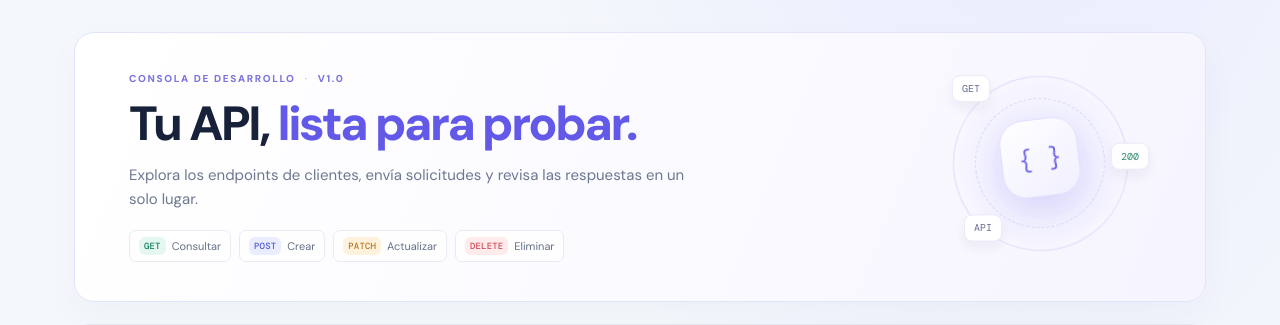
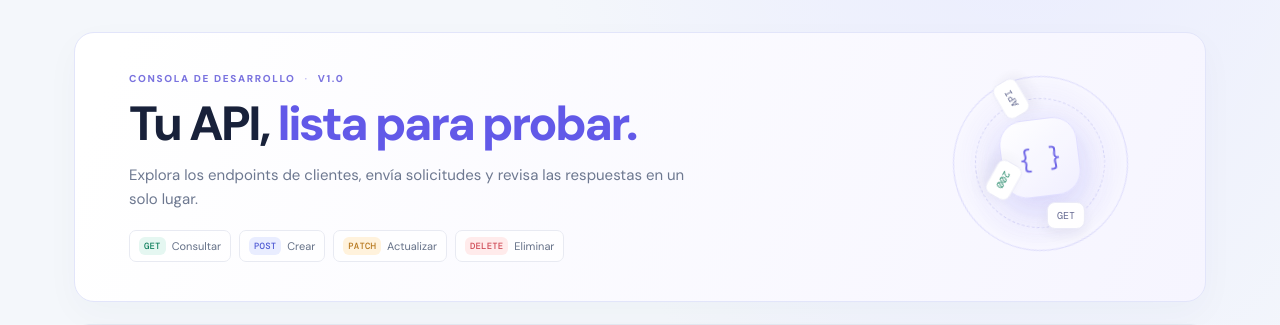
Before and after one commit to phpeitor/api-rest-php, a PHP site: page /api-rest-php/ in a window 1280 px wide. Shown: the part 76-401 px from the top of the page. Run offline with PHP 8.4, Linux system fonts and the light colour scheme.

Commit message:
fix hero css

```diff
--- a/assets/css/hero-motion.css
+++ b/assets/css/hero-motion.css
@@ -2,12 +2,16 @@
 .hero-art .orbit-one{animation:orbit-turn 32s linear infinite}
 .hero-art .orbit-two{animation:orbit-turn 24s linear infinite reverse}
 .hero-art .art-core{position:relative;z-index:1;animation:core-float 4.8s ease-in-out infinite;transition:box-shadow .35s,background .35s,transform .35s}
-.hero-art .art-node{z-index:2;animation:node-float 4.2s ease-in-out infinite;transition:color .25s,border-color .25s,box-shadow .25s}
-.hero-art .node-two{animation-delay:-1.4s}.hero-art .node-three{animation-delay:-2.7s}
+.hero-art .node-orbit{position:absolute;z-index:2;top:50%;left:50%;width:0;height:0;animation:orbit-turn 18s linear infinite}
+.hero-art .node-orbit-two{animation-duration:22s;animation-delay:-7.3s}
+.hero-art .node-orbit-three{animation-duration:26s;animation-delay:-17.3s}
+.hero-art .node-orbit .art-node{position:absolute;top:-91px;right:auto;bottom:auto;left:0;transform:translate(-50%,-50%);animation:node-counter 18s linear infinite reverse;transition:color .25s,border-color .25s,box-shadow .25s}
+.hero-art .node-orbit-two .art-node{top:-74px;animation-duration:22s}
+.hero-art .node-orbit-three .art-node{top:-103px;animation-duration:26s}
 .hero:hover .art-core{transform:translateY(-5px) rotate(-3deg) scale(1.05);background:linear-gradient(145deg,#fff,#e9e7ff);box-shadow:0 18px 42px #5148e540,0 0 0 8px #5148e50a}
 .hero:hover .art-node{border-color:#d5d2ff;box-shadow:0 9px 22px #5148e51a}
 @keyframes orbit-turn{to{transform:rotate(360deg)}}
 @keyframes core-float{0%,100%{translate:0 0}50%{translate:0 -6px}}
-@keyframes node-float{0%,100%{translate:0 0}50%{translate:0 -4px}}
+@keyframes node-counter{to{rotate:360deg}}
 @keyframes hero-glow{0%,100%{opacity:.55;scale:.92}50%{opacity:1;scale:1.08}}
-@media(prefers-reduced-motion:reduce){.hero-art::before,.hero-art .orbit-one,.hero-art .orbit-two,.hero-art .art-core,.hero-art .art-node{animation:none!important;transition:none!important}.hero:hover .art-core{transform:none}}
+@media(prefers-reduced-motion:reduce){.hero-art::before,.hero-art .orbit-one,.hero-art .orbit-two,.hero-art .art-core,.hero-art .node-orbit,.hero-art .node-orbit .art-node{animation:none!important;transition:none!important}.hero-art .node-orbit-one{transform:rotate(0deg)}.hero-art .node-orbit-two{transform:rotate(125deg)}.hero-art .node-orbit-three{transform:rotate(245deg)}.hero-art .node-orbit-two .art-node{rotate:-125deg}.hero-art .node-orbit-three .art-node{rotate:-245deg}.hero:hover .art-core{transform:none}}
--- a/index.html
+++ b/index.html
@@ -29,7 +29,7 @@
           <p class="hero-description">Explora los endpoints de clientes, envía solicitudes y revisa las respuestas en un solo lugar.</p>
           <div class="hero-pills"><span><i class="method get">GET</i> Consultar</span><span><i class="method post">POST</i> Crear</span><span><i class="method patch">PATCH</i> Actualizar</span><span><i class="method delete">DELETE</i> Eliminar</span></div>
         </div>
-        <div class="hero-art" aria-hidden="true"><div class="art-orbit orbit-one"></div><div class="art-orbit orbit-two"></div><div class="art-core"><span>{ }</span></div><span class="art-node node-one">GET</span><span class="art-node node-two">200</span><span class="art-node node-three">API</span></div>
+        <div class="hero-art" aria-hidden="true"><div class="art-orbit orbit-one"></div><div class="art-orbit orbit-two"></div><div class="art-core"><span>{ }</span></div><div class="node-orbit node-orbit-one"><span class="art-node node-one">GET</span></div><div class="node-orbit node-orbit-two"><span class="art-node node-two">200</span></div><div class="node-orbit node-orbit-three"><span class="art-node node-three">API</span></div></div>
       </section>
 
       <section class="auth-card" aria-labelledby="auth-title">
```
Also changed, not shown: README.md.
